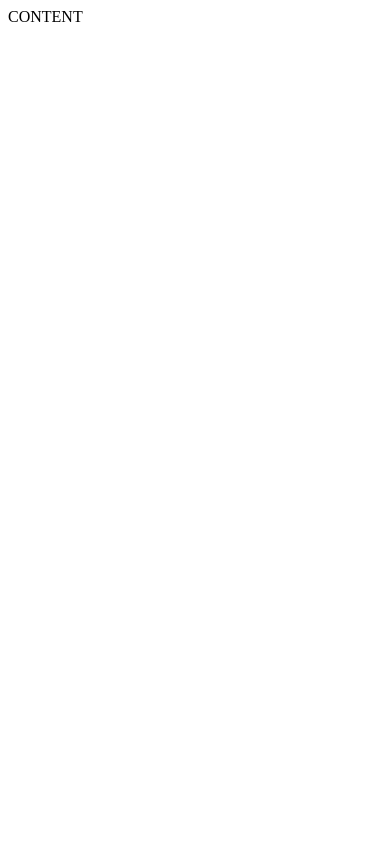
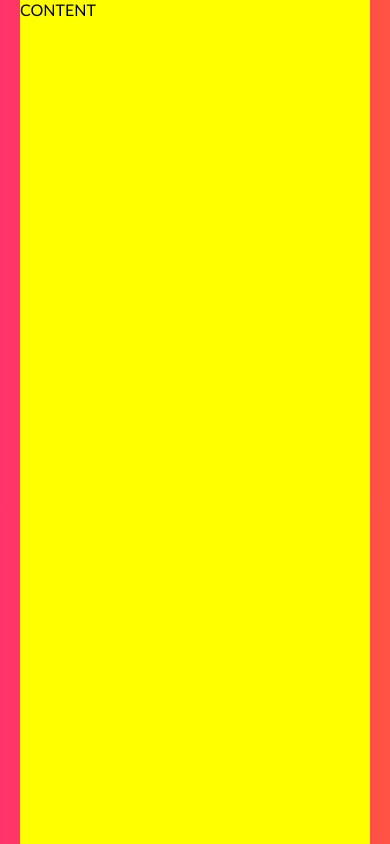
Before and after one commit to front-end-by-rimantas/32-grupe-cake, a website: page index.html in a window 390 px wide. Drawn offline with Linux system fonts and the light colour scheme.

Commit message:
Main responsive style

```diff
--- /dev/null
+++ b/css/main.css
@@ -0,0 +1,34 @@
+body,
+body * {
+    margin: 0;
+    padding: 0;
+    vertical-align: top;
+    box-sizing: border-box;
+}
+
+body {
+    display: grid;
+    grid-template-columns: 20px 1fr 20px;
+    grid-template-areas: '. main .';
+    min-height: 100vh;
+    font-family: 'Gill Sans', 'Gill Sans MT', Calibri, 'Trebuchet MS',
+        sans-serif;
+    background: linear-gradient(90deg, #ff346b, #ff5345);
+}
+
+main {
+    grid-area: main;
+    background-color: yellow;
+}
+
+@media (min-width: 700px) {
+    body {
+        grid-template-columns: 1fr 600px 1fr;
+    }
+}
+
+@media (min-width: 1100px) {
+    body {
+        grid-template-columns: 1fr 1000px 1fr;
+    }
+}
--- a/index.html
+++ b/index.html
@@ -6,10 +6,13 @@
     <meta http-equiv="X-UA-Compatible" content="IE=edge">
     <meta name="viewport" content="width=device-width, initial-scale=1.0">
     <title>Cake</title>
+    <link rel="stylesheet" href="./css/main.css">
 </head>
 
 <body>
-    CONTENT
+    <main>
+        CONTENT
+    </main>
 </body>
 
 </html>
```
